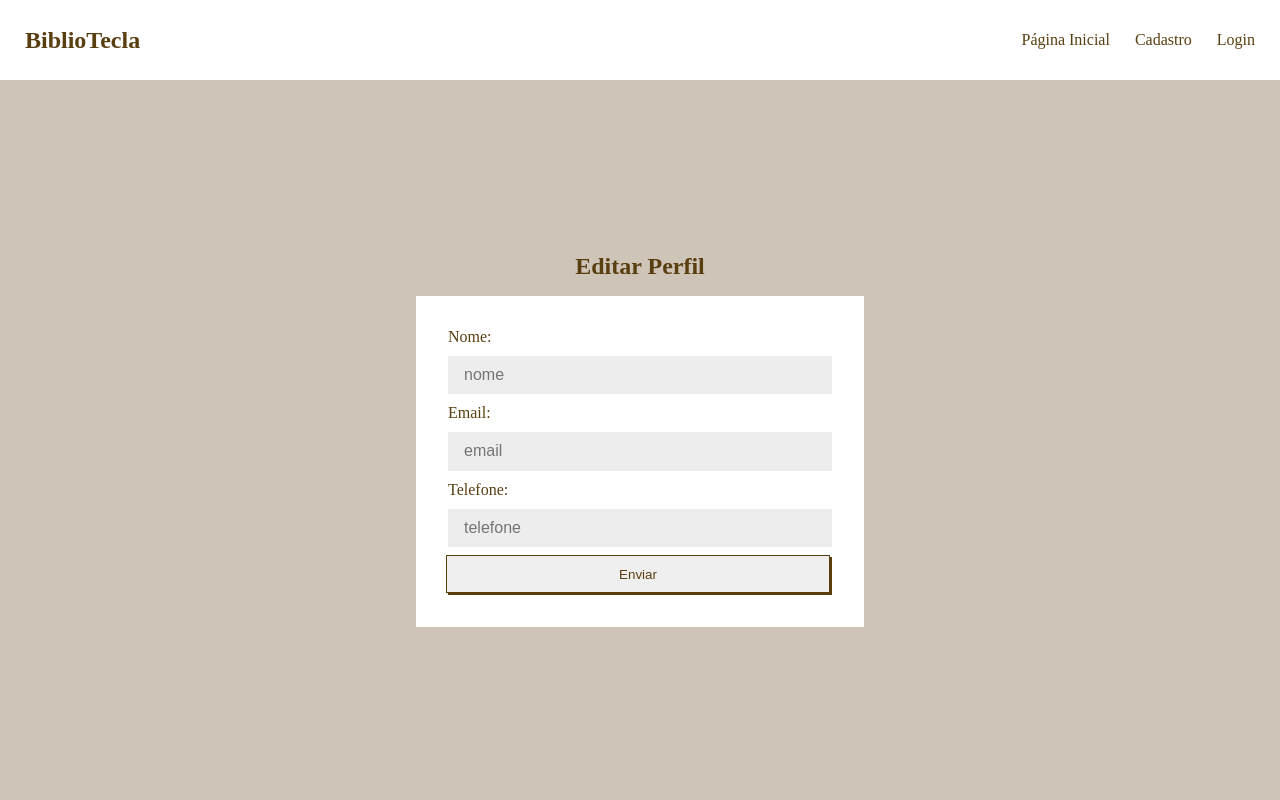
After one commit to anaclaraa1/biblioteca, a Flask app: template templates/user/editar.html in a window 1280 px wide. The commit adds this page. Run offline with Flask 3, Linux system fonts and the light colour scheme; the template is opened without the code that fills it, so the values that code supplies are empty.

Commit message:
criar rotas para editar e excluir perfil

```diff
--- a/templates/base.html
+++ b/templates/base.html
@@ -24,6 +24,7 @@
                     <li><a href="{{ url_for('editora.editoras') }}">Editora</a></li>
                     <li><a href="{{ url_for('autor.autores') }}">Autores</a></li>
                     <li><a href="">Emprestimos</a></li>
+                    <li><a href="{{ url_for('perfil.visualizar') }}">Perfil</a></li>
                     <li><a href="{{ url_for('auth_bp.logout') }}" onclick="return confirm('Você deseja sair?')">Logout</a></li>
                     {% else %}
                     <li><a href="{{ url_for('auth_bp.register') }}">Cadastro</a></li>
--- /dev/null
+++ b/templates/user/editar.html
@@ -0,0 +1,22 @@
+{% extends 'base.html' %}
+
+{% block title %}
+    Editar Perfil
+{% endblock %}
+
+{% block title_page %}
+    Editar Perfil
+{% endblock %}
+
+{% block content %}
+    <form action="{{ url_for('perfil.editar_perfil', user_id=user.ID_usuario) }}" method="post">
+        <label for="nome">Nome:</label>
+        <input type="text" name="nome" placeholder="nome", value="{{ user.Nome_usuario }}">
+        <label for="email">Email:</label>
+        <input type="email" name="email" placeholder="email", value="{{ user.Email }}">
+        <label for="tel">Telefone:</label>
+        <input type="tel" name="tel" placeholder="telefone", value="{{ user.Numero_telefone }}">
+        <button>Enviar</button>
+    </form>
+
+{% endblock %}
--- a/templates/user/perfil.html
+++ b/templates/user/perfil.html
@@ -17,6 +17,8 @@
             <p>Telefone: {{user.Numero_telefone}}</p>
             <p>Data de inscrição: {{user.Data_inscricao}}</p>
             <p>Multa: {{user.Multa_atual}}</p>
+            <button><a href="{{ url_for('perfil.editar_perfil', user_id=user.ID_usuario) }}">Editar</a></button>
+            <button><a href="{{ url_for('perfil.deletar_perfil', user_id=user.ID_usuario) }}">Deletar</a></button>
         </div>
     {% endif %}
 {% endblock %}
```
Also changed, not shown: controllers/perfil.py (+46 -2 lines).
